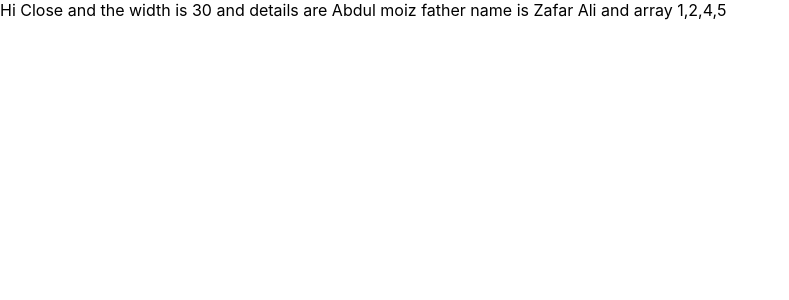
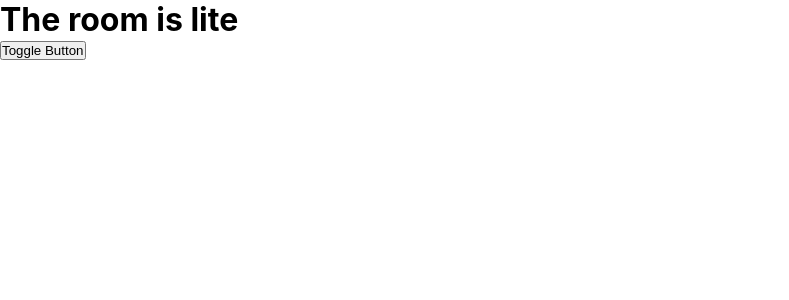
Before and after one commit to AbdulMoiz8994/thapapract, a React (Create React App) app: page / in a window 1280 px wide. Shown: the top 300 px of the page, without its empty margins (0-789 px from the left). Built offline with nearby package versions, Linux system fonts and the light colour scheme.

Commit message:
add these thing we made toggle button of lite and dark and also add css with tenary operator

```diff
--- a/src/App.css
+++ b/src/App.css
@@ -28,9 +28,9 @@ body{
   margin-left: 30%;
    font-weight: bolder;
 } */
-.div {
-  /* display: flex; */
-  justify-content: center;
+/* .div { */
+/* display: flex; */
+/* justify-content: center;
   align-items: center;
   font-size: x-large;
   text-transform: uppercase;
@@ -45,7 +45,7 @@ body{
 
 h1 {
   text-align: center;
-}
+} */
 
 /* .App {
   text-align: center;
@@ -85,3 +85,21 @@ h1 {
     transform: rotate(360deg);
   }
 } */
+
+/* toggle button */
+* {
+  margin: 0%;
+  padding: 0%;
+}
+.lite {
+  background-color: white;
+  height: 100vh;
+  width: 100vw;
+  color: black;
+}
+.dark {
+  background-color: black;
+  height: 100vh;
+  width: 100vw;
+  color: white;
+}
--- a/src/App.jsx
+++ b/src/App.jsx
@@ -1,4 +1,4 @@
-import React from 'react';
+import React, { useState } from 'react';
 import './App.css'
 import { Ntefilx } from './Components/Ntefilx';
 // import Card from './Card'
@@ -21,7 +21,7 @@ import { Ntefilx } from './Components/Ntefilx';
 //    changes="Good Night"
 //  }
 
-function App(){
+function App() {
 
 
 
@@ -47,11 +47,14 @@ function App(){
   // }
 
 
-  return(
-    <div>
 
+  const [list, setList] = useState(true)
 
-<Ntefilx />
+  return (
+    <div className={list ? 'lite' : 'dark'}>
+      <h1>The room is {list ? 'lite' : 'dark'}</h1>
+      <button onClick={() => setList(!list)}>Toggle Button</button>
+      {/* <Ntefilx /> */}
       {/* <Ntefilx /> */}
 
 
--- a/src/index.js
+++ b/src/index.js
@@ -1,23 +1,25 @@
 import React from "react";
 import ReactDOM from "react-dom";
+import App from "./App";
 import "./index.css";
 // import App from "./App.jsx";
 import reportWebVitals from "./reportWebVitals";
 
-function Hi({ names, width, options: { fulName, fatherName }, arry }) {
-  console.log(names, width, fulName, fatherName, arry);
+// function Hi({ names, width, options: { fulName, fatherName }, arry }) {
+//   console.log(names, width, fulName, fatherName, arry);
 
-  return `Hi ${
-    names === true ? "Open" : "Close"
-  } and the width is ${width} and details are ${fulName}  father name is ${fatherName} and array ${arry}`;
-}
+//   return `Hi ${
+//     names === true ? "Open" : "Close"
+//   } and the width is ${width} and details are ${fulName}  father name is ${fatherName} and array ${arry}`;
+// }
 ReactDOM.render(
-  <Hi
-    names={false}
-    width={30}
-    options={{ fulName: "Abdul moiz", fatherName: "Zafar Ali" }}
-    arry={[1, 2, 4, 5]}
-  />,
+  // <Hi
+  //   names={false}
+  //   width={30}
+  //   options={{ fulName: "Abdul moiz", fatherName: "Zafar Ali" }}
+  //   arry={[1, 2, 4, 5]}
+  // />,
+  <App />,
   document.getElementById("root")
 );
 
```
Also changed, not shown: 1 other file (tests, documents, lock files or other folders). Lines whose indentation alone changed are shown as unchanged.
